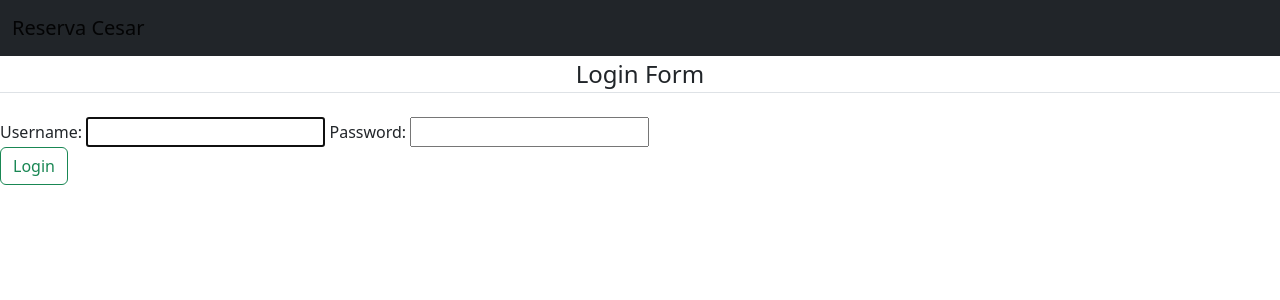
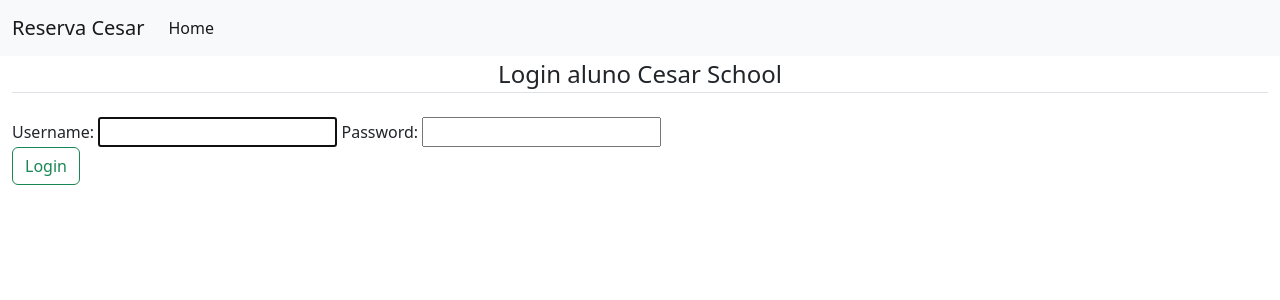
Before and after one commit to theomilll/ProjetoFDS, a Django app: page / in a window 1280 px wide. Shown: the top 300 px of the page. Run offline with Django 4.2, Linux system fonts and the light colour scheme; parts of the project's set-up code (start-up, migrations or seed data) failed here and were passed over.

Commit message:
Add files via upload
Função de logout adicionada.

```diff
--- a/fdsProjeto/urls.py
+++ b/fdsProjeto/urls.py
@@ -5,5 +5,6 @@
 urlpatterns = [
     path('admin/', admin.site.urls),
     path("inventory/", include("fdsApp.urls")),
-    path("", auth_views.LoginView.as_view(template_name = "inventory_system/login.html"), name="login")
+    path("", auth_views.LoginView.as_view(template_name = "inventory_system/login.html"), name="login"),
+    path("logout/", auth_views.LogoutView.as_view(template_name = "inventory_system/logout.html"), name="logout")
 ]
--- a/templates/inventory_system/login.html
+++ b/templates/inventory_system/login.html
@@ -5,7 +5,7 @@
     {{ form.media }}
     <form method="POST">
         <fieldset>
-            <legend class="border-bottom pd-2 mb-4 text-center">Login Form</legend>
+            <legend class="border-bottom pd-2 mb-4 text-center">Login aluno Cesar School</legend>
             {% csrf_token %}
             <div>
                 {{ form }}
--- a/templates/layout.html
+++ b/templates/layout.html
@@ -15,7 +15,7 @@
     <title>Document</title>
 </head>
 <body>
-    <nav class="navbar navbar-expand-lg bg-dark">
+    <nav class="navbar navbar-expand-lg bg-light">
         <div class="container-fluid">
           <a class="navbar-brand" href="#">Reserva Cesar</a>
           <button class="navbar-toggler" type="button" data-bs-toggle="collapse" data-bs-target="#navbarNav" aria-controls="navbarNav" aria-expanded="false" aria-label="Toggle navigation">
@@ -23,14 +23,32 @@
           </button>
           <div class="collapse navbar-collapse" id="navbarNav">
             <ul class="navbar-nav">
+                <li class="nav-item">
+                    <a class="nav-link active" aria-current="page" href="#">Home</a>
+                </li>
+            {% if request.user.is_authenticated %}
+                <li>
+                    <a class="nav-link active" aria-current="page" href="{% url 'logout' %}">Logout</a>
+                </li>
+            {% endif %}
+                </li>
             </ul>
           </div>
         </div>
       </nav>
 
-    {% block content %}
+      <main>
+        <div class="container-fluid">
+            <div clas="row">
+                <div class="col-md-1"></div>
+                <div class="col-md-10 col-sm-12 col-xm-12"></div>
+                    {% block content %}
 
-    {% endblock %}
+                    {% endblock %}
+                <div class="col-md-1"></div>
+            </div>
+        </div>
+      </main>
 
     <script src="https://cdn.jsdelivr.net/npm/@popperjs/core@2.11.6/dist/umd/popper.min.js" integrity="sha384-oBqDVmMz9ATKxIep9tiCxS/Z9fNfEXiDAYTujMAeBAsjFuCZSmKbSSUnQlmh/jp3" crossorigin="anonymous"></script>
     <script src="https://cdn.jsdelivr.net/npm/bootstrap@5.2.2/dist/js/bootstrap.min.js" integrity="sha384-IDwe1+LCz02ROU9k972gdyvl+AESN10+x7tBKgc9I5HFtuNz0wWnPclzo6p9vxnk" crossorigin="anonymous"></script>
```
Also changed, not shown: templates/inventory_system/logout.html (added, +9 -0 lines), db.sqlite3.
